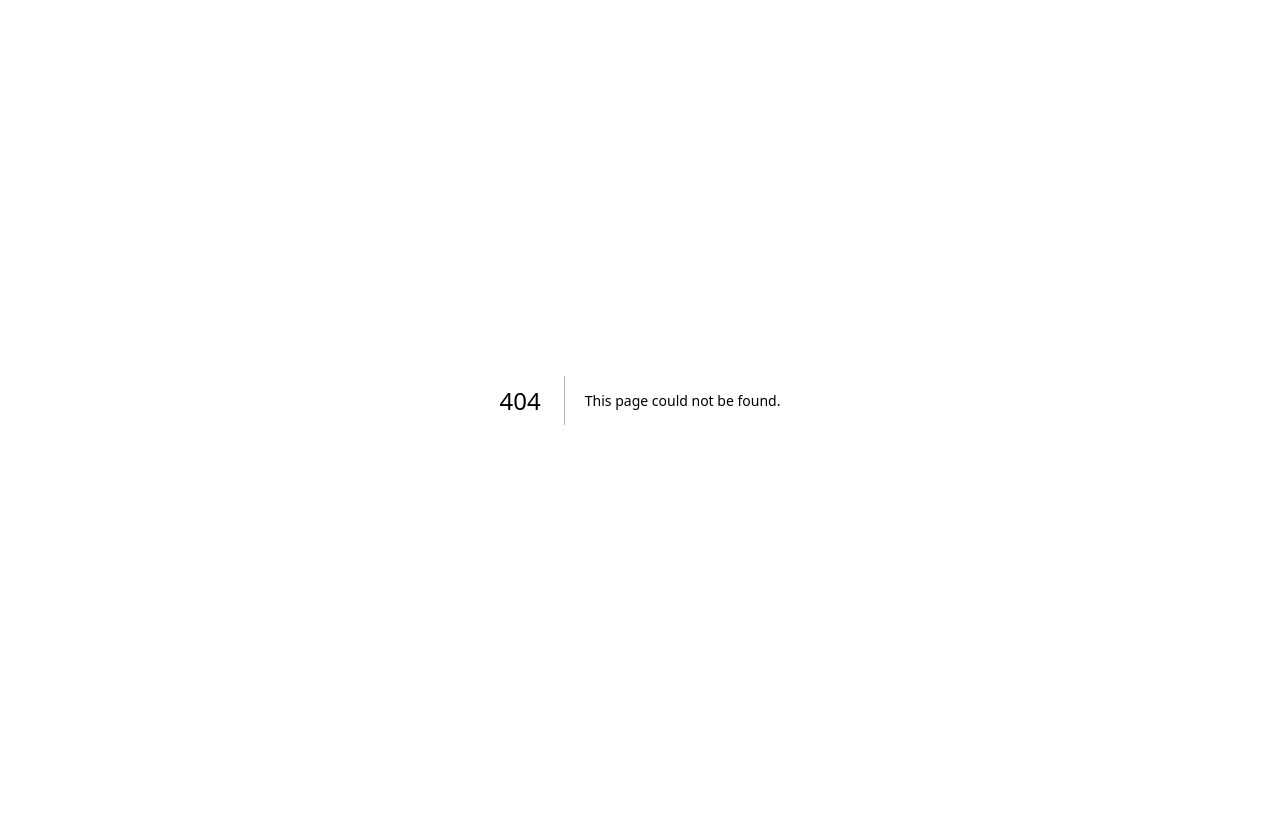
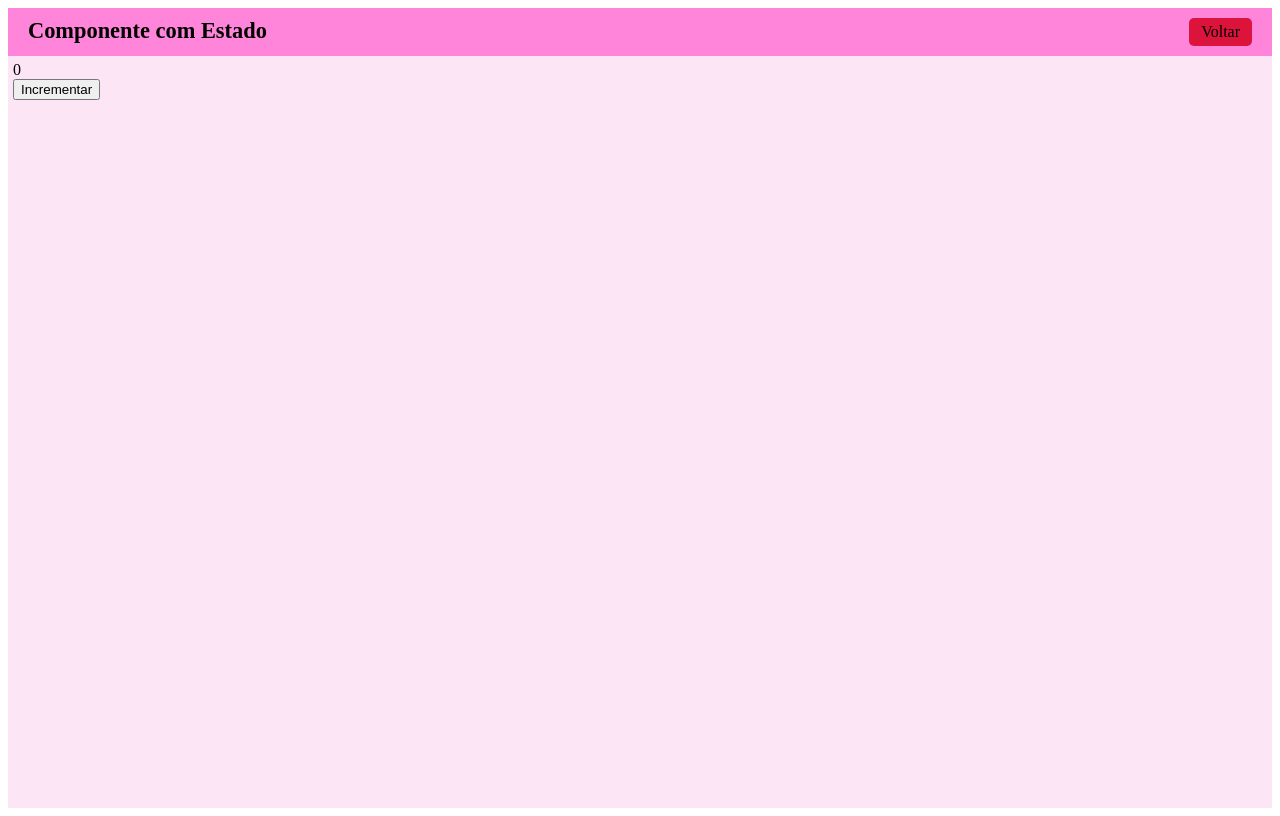
Before and after one commit to Marinakrae/Masterclass_Next_React, a Next.js app in the folder fundamentos/: page /estado in a window 1280 px wide. Before the commit this address had no page. Built offline with nearby package versions, Linux system fonts and the light colour scheme.

Commit message:
Usando Estado e Navegação

```diff
--- /dev/null
+++ b/fundamentos/src/pages/estado.jsx
@@ -0,0 +1,20 @@
+import { useState } from "react";
+import Layout from "../components/Layout";
+
+export default function Estado(){
+    //destructuring
+    const [numero, setNumero] = useState(0) //React Hooks
+
+    //Um array com dois parametros, o valor inicial e uma função
+
+    function incrementar(){
+        setNumero(numero+1) //devemos sempre alterar por meio da função
+    }
+
+    return(
+        <Layout titulo="Componente com Estado">
+            <div>{numero}</div>
+            <button onClick={incrementar}>Incrementar</button>
+        </Layout>
+    )
+}
--- a/fundamentos/src/pages/index.jsx
+++ b/fundamentos/src/pages/index.jsx
@@ -13,6 +13,9 @@
             <Navegador texto="Estiloso" destino="/estiloso"/>
             <Navegador texto="Exemplo" destino="/exemplo" cor="#9400d3"/>
             <Navegador texto="JSX" destino="/jsx" cor="crimson"/>
+            <Navegador texto="Navegação #01" destino="/navegacao" cor="green"/>
+            <Navegador texto="Navegação #02" destino="/cliente/rs/123" cor="yellow"/>
+            <Navegador texto="Componente com Estado" destino="/estado" cor="pink"/>
         </div>
 
     )
--- a/fundamentos/src/styles/Navegador.module.CSS
+++ b/fundamentos/src/styles/Navegador.module.CSS
@@ -2,4 +2,5 @@
   padding: 30px;
   margin: 10px;
   border-radius: 8px;
+  cursor: pointer;
 }
```
Also changed, not shown: fundamentos/src/pages/cliente/[filial]/[codigo].jsx (added, +13 -0 lines), fundamentos/src/pages/navegacao/index.jsx (added, +9 -0 lines).
